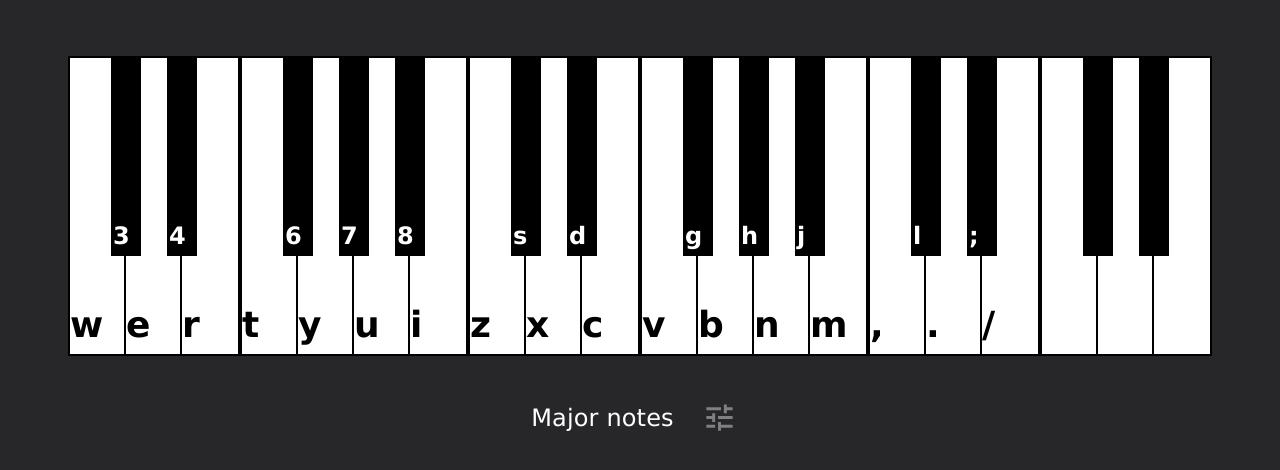
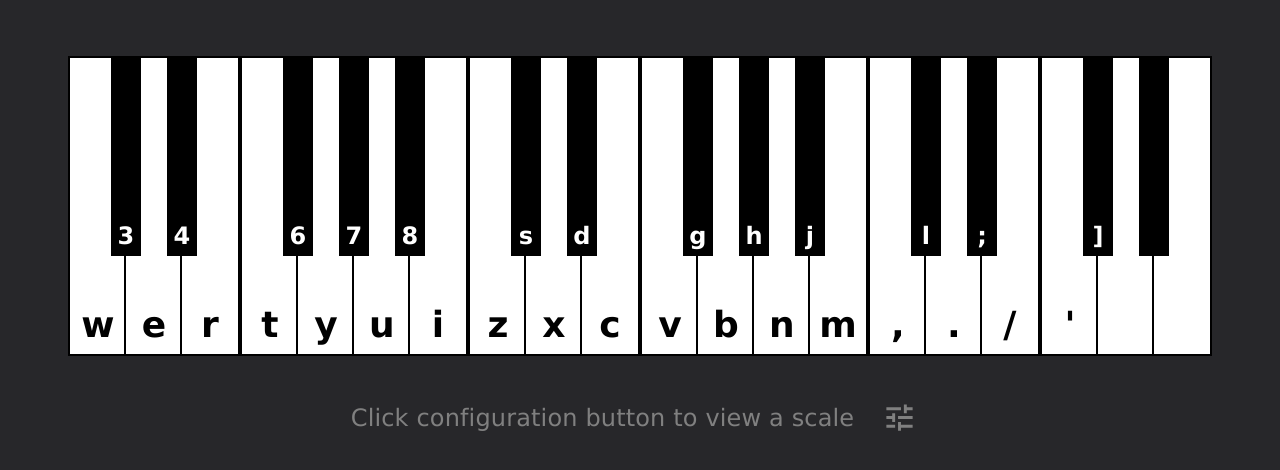
Before and after one commit to vanbrantley/keyboard, a Next.js app: page / in a window 1280 px wide. Shown: the top 470 px of the page. Built offline with nearby package versions, Linux system fonts and the light colour scheme.

Commit message:
Remove root chord octave numbers

```diff
--- a/src/components/ChordButtons.tsx
+++ b/src/components/ChordButtons.tsx
@@ -2,6 +2,7 @@ import { useContext } from 'react';
 import { AppStoreContext } from '../context/AppStoreContext';
 import { observer } from 'mobx-react-lite';
 import { Layout } from './../global/enums';
+import { NOTE_TO_KEY } from "../global/constants";
 
 interface IChordButtonsProps {
     layout: Layout,
@@ -44,6 +45,11 @@ const ChordButtons = observer((props: IChordButtonsProps) => {
             {Object.entries(chordNotes).map(([chordNumber, notes]) => {
 
                 const chordName = isMajor ? `${scale}${chordNumber}` : `${scale}m${chordNumber}`;
+
+                const content = (layout === Layout.Desktop)
+                    ? notes.map(note => NOTE_TO_KEY[note]).join(' ')
+                    : notes.map(note => note.replace(/\d/g, ' ')).join(' ');
+
                 const noteLetters = notes.map(note => note.replace(/\d/g, ' '));
                 return (
                     <button
@@ -51,8 +57,10 @@ const ChordButtons = observer((props: IChordButtonsProps) => {
                         onClick={() => playChord(chordName, notes)}
                         className={buttonClassName}
                     >
-                        <p style={{ margin: 0, marginBottom: marginBottom, fontFamily: "Verdana", fontSize: fontSize }}>{chordNumber}</p>
-                        {(layout != Layout.MobileLandscape) && <p style={{ margin: 0, fontFamily: "Verdana", fontSize: fontSize }}>{noteLetters.join(' ')}</p>}
+                        <p style={{ margin: 0, marginBottom: marginBottom, fontFamily: "Verdana", fontSize: fontSize }}>
+                            {chordNumber.replace(/[12]$/, '')}
+                        </p>
+                        {(layout != Layout.MobileLandscape) && <p style={{ margin: 0, fontFamily: "Verdana", fontSize: fontSize }}>{content}</p>}
                     </button>
                 );
             })}
--- a/src/components/Configuration.tsx
+++ b/src/components/Configuration.tsx
@@ -16,7 +16,10 @@ const Configuration = observer(() => {
 
     return (
         <div className="flex items-center space-x-4">
-            <p style={{ color: "white", fontFamily: "Verdana", fontSize: "24px" }}>{NOTES[selectedIndex]} {isMajor ? "Major" : "Minor"} {isChord ? "chords" : "notes"}</p>
+            {(selectedIndex != -1) ?
+                <p style={{ color: "white", fontFamily: "Verdana", fontSize: "24px" }}>{NOTES[selectedIndex]} {isMajor ? "Major" : "Minor"} {isChord ? "chords" : "notes"}</p>
+                : <p style={{ color: "gray", fontFamily: "Verdana", fontSize: "24px" }}>Click configuration button to view a scale</p>
+            }
             <IconButton size="large" onClick={handleOpenModal}>
                 <TuneIcon fontSize="large" style={{ color: "gray" }} />
             </IconButton>
--- a/src/global/constants.tsx
+++ b/src/global/constants.tsx
@@ -35,7 +35,8 @@ const KEY_TO_NOTE: KeyToNoteMapping = {
     '.': 'D2',
     ';': 'Eb2',
     '/': 'E2',
-
+    "'": 'F2',
+    ']': 'Gb2'
 };
 
 type NoteToKeyMapping = {
@@ -72,8 +73,10 @@ const NOTE_TO_KEY: NoteToKeyMapping = {
     "D2": '.',
     "Eb2": ';',
     "E2": '/',
+    "F2": "'",
+    "Gb2": ']'
 };
 
-const VALID_KEYS = ['w', '3', 'e', '4', 'r', 't', '6', 'y', '7', 'u', '8', 'i', 'z', 's', 'x', 'd', 'c', 'v', 'g', 'b', 'h', 'n', 'j', 'm', ',', 'l', '.', ';', '/'];
+const VALID_KEYS = ['w', '3', 'e', '4', 'r', 't', '6', 'y', '7', 'u', '8', 'i', 'z', 's', 'x', 'd', 'c', 'v', 'g', 'b', 'h', 'n', 'j', 'm', ',', 'l', '.', ';', '/', "'", ']'];
 
 export { NOTES, NOTES2, KEY_TO_NOTE, NOTE_TO_KEY, VALID_KEYS };
--- a/src/pages/index.tsx
+++ b/src/pages/index.tsx
@@ -13,7 +13,7 @@ import Configuration from './../components/Configuration';
 const Home = observer(() => {
 
   const store = useContext(AppStoreContext);
-  const { isMajor, isChord, selectedIndex, scaleNotes, chordFilesInfo, getScale, getChords, showConfigModal, setShowConfigModal } = store;
+  const { isMajor, isChord, selectedIndex, scaleNotes, chordFilesInfo, getScale, getChords, showConfigModal, setShowConfigModal, setShowLab, showLab } = store;
 
   const [currentLayout, setCurrentLayout] = useState<Layout>(Layout.Desktop);
 
@@ -89,7 +89,7 @@ const Home = observer(() => {
 
             <div className="h-3/5 flex flex-col items-center space-y-8">
               <br />
-              <Keyboard scaleNotes={scaleNotes.slice(0, 7)} />
+              <Keyboard scaleNotes={scaleNotes.slice(0, 8)} />
               <Configuration />
               <br />
             </div>
@@ -121,7 +121,7 @@ const Home = observer(() => {
 
               <div className="flex flex-col items-center space-y-4">
                 <br />
-                <MiniKeyboard scaleNotes={scaleNotes.slice(0, 7)} />
+                <MiniKeyboard scaleNotes={scaleNotes.slice(0, 8)} />
                 <Configuration />
               </div>
 
@@ -148,7 +148,7 @@ const Home = observer(() => {
 
               <div className="flex flex-col items-center">
                 <br />
-                <MiniKeyboard scaleNotes={scaleNotes.slice(0, 7)} />
+                <MiniKeyboard scaleNotes={scaleNotes.slice(0, 8)} />
                 <Configuration />
               </div>
 
--- a/src/styles/globals.css
+++ b/src/styles/globals.css
@@ -13,6 +13,8 @@
   height: 300px;
   width: 60px;
   border: 2px solid black;
+  display: flex;
+  justify-content: center;
 }
 
 .key.flat {
```
